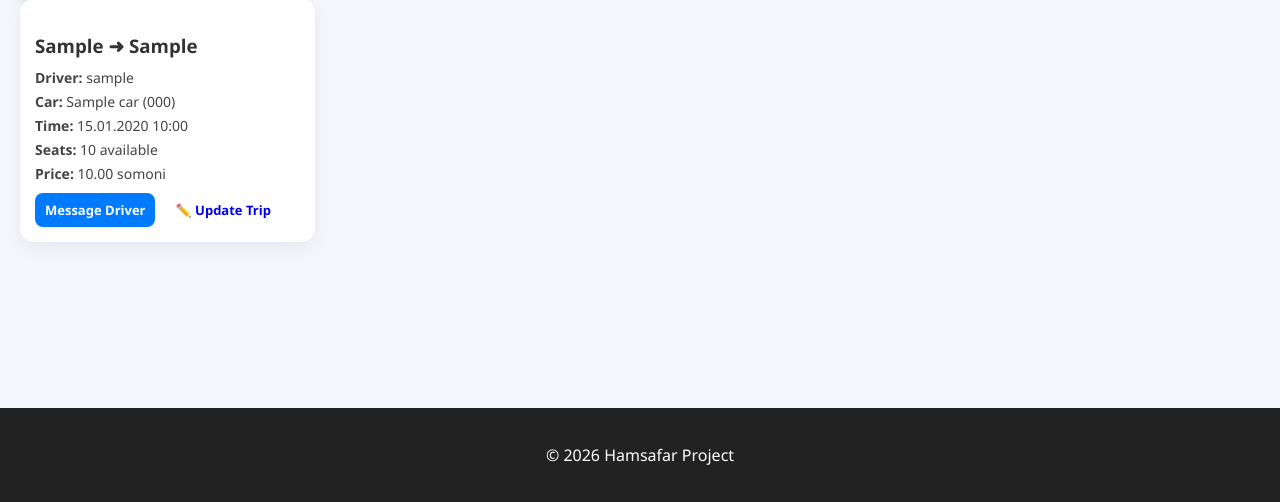
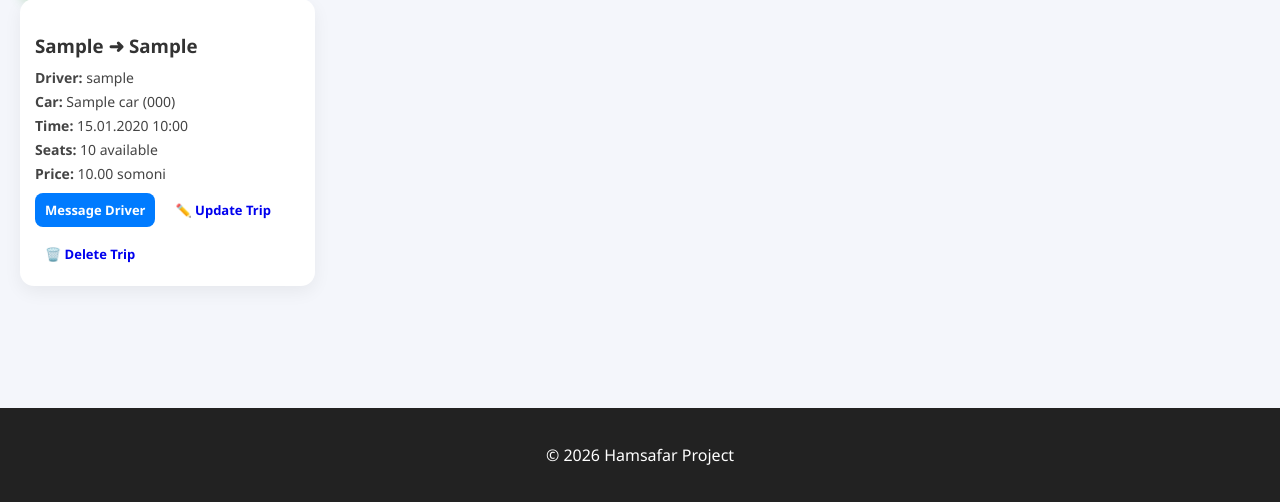
Before and after one commit to Xurwed9/hamsafar-backend, a Django app: page / in a window 1280 px wide. Shown: the part 298-800 px from the top of the page. Run offline with Django 5.2, Linux system fonts and the light colour scheme; a user stored in the database is signed in; tables that the repository leaves empty hold one stand-in row (values such as "Sample post").

Commit message:
delete trip

```diff
--- a/templates/hamsafar/trip_list.html
+++ b/templates/hamsafar/trip_list.html
@@ -63,12 +63,14 @@
                            class="btn message-btn">
                             Message Driver
                         </a>
-                         {% if request.user == trip.driver %}
-        <a href="{% url 'update_trip' trip.id %}"
-           class="btn update-btn">
-            ✏️ Update Trip
-        </a>
-    {% endif %}
+                  {% if request.user == trip.driver %}
+    <a href="{% url 'update_trip' trip.id %}" class="btn update-btn">
+        ✏️ Update Trip
+    </a>
+    <a href="{% url 'delete_trip' trip.id %}" class="btn delete-btn">
+        🗑️ Delete Trip
+    </a>
+{% endif %}
 
                         {% if not request.user.is_driver %}
 
```
